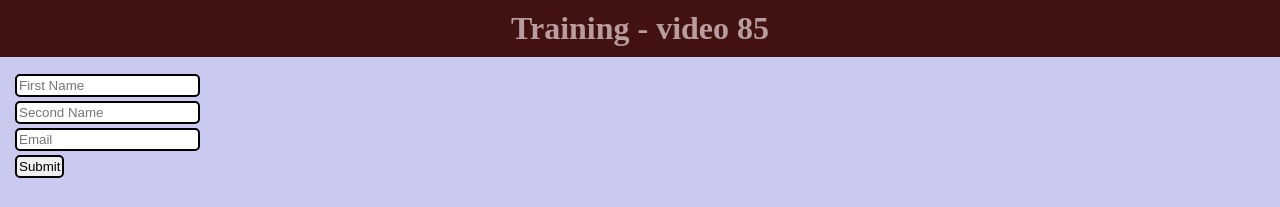
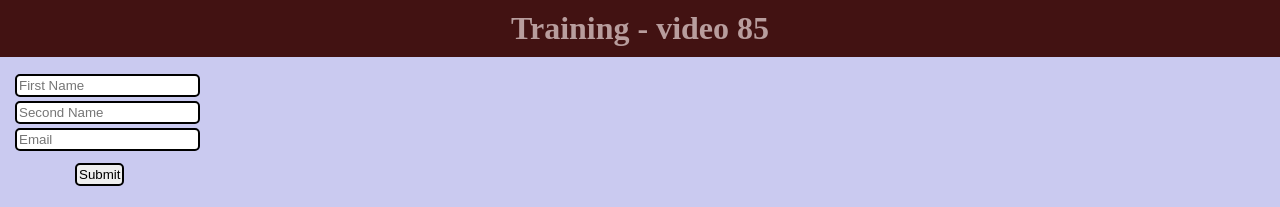
Before and after one commit to JaroslavBuday/ModernJavascript, a plain HTML site: page index.html in a window 1280 px wide. Shown: the top 207 px of the page. Drawn offline with Linux system fonts and the light colour scheme.

Commit message:
v style.css uprava pozicie submit

```diff
--- a/style.css
+++ b/style.css
@@ -26,6 +26,10 @@
     border-radius: 5PX;
 }
 
+input[type="submit"] {
+    margin: 10px 0 10px 60px;
+}
+
 input:hover[type="submit"] {
     background-color: aqua;
     cursor: pointer;
```
